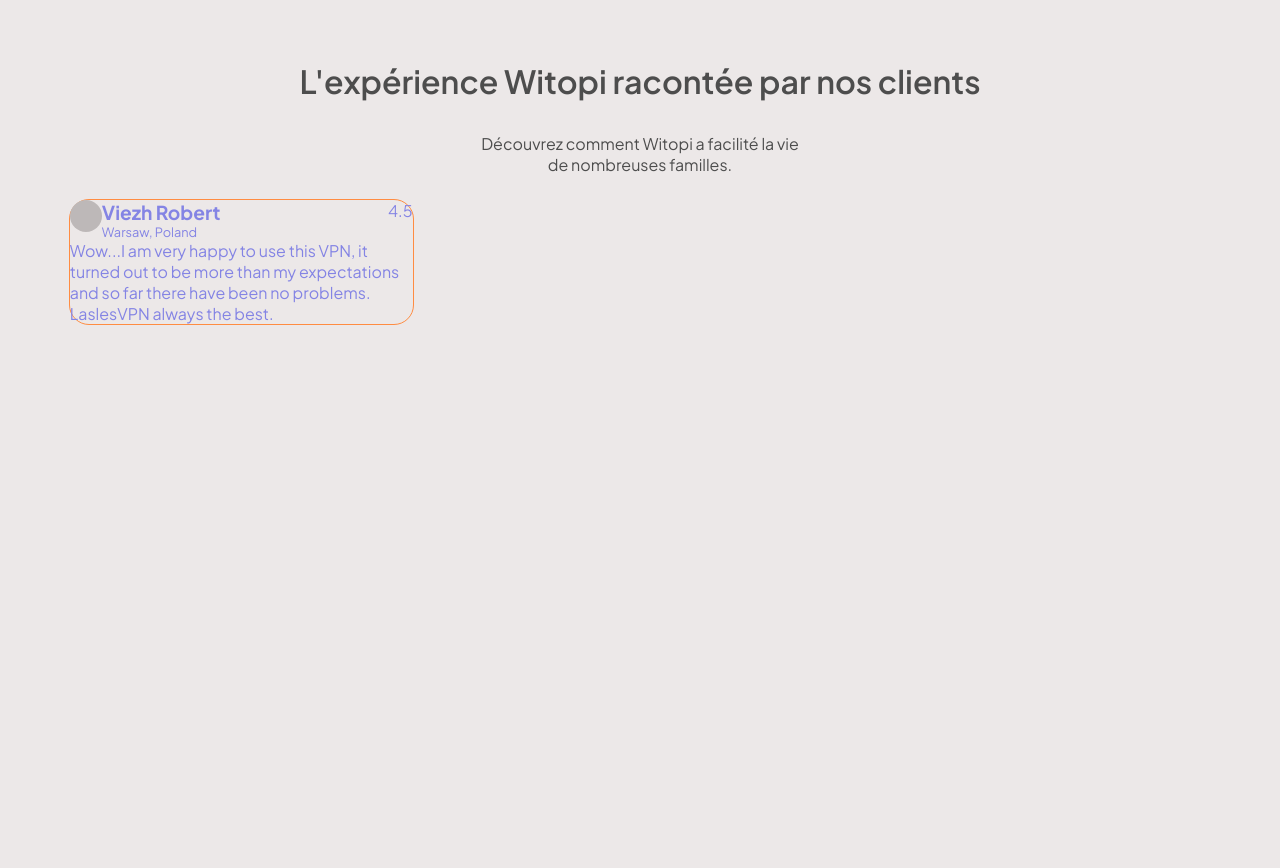
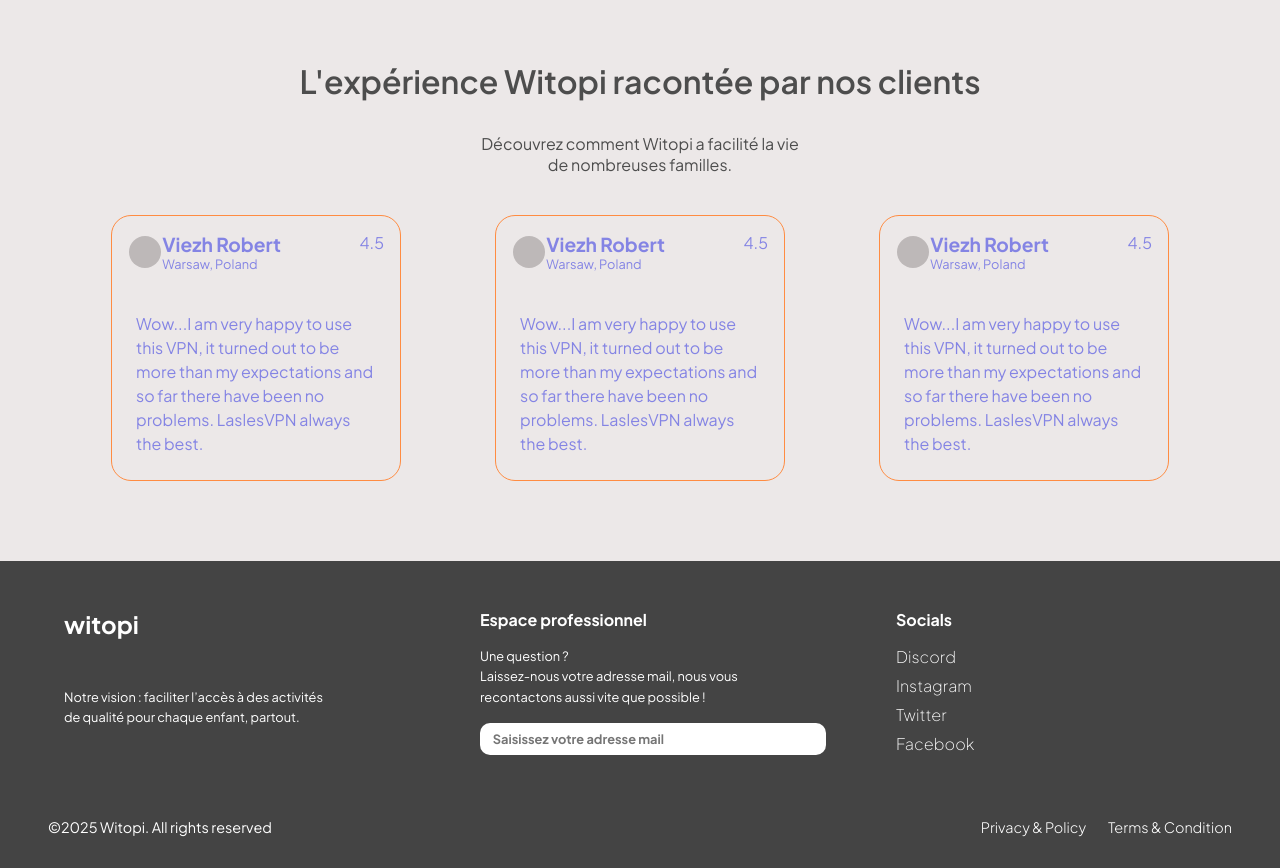
Before and after one commit to StephaneLay/maquette_bc_romain, a plain HTML site: page index.html in a window 1280 px wide. Shown: the part 3455-4323 px from the top of the page. Before the commit the page ends 3780 px from the top, so only its background shows below. Drawn offline with Linux system fonts and the light colour scheme.

Commit message:
homepage v1

```diff
--- a/index.html
+++ b/index.html
@@ -265,8 +265,79 @@
                 <p>Wow...I am very happy to use this VPN, it turned out to be more than my expectations and so far there
                     have been no problems. LaslesVPN always the best. </p>
             </div>
+            <div class="aviscard">
+                <div class="avislabel">
+                    <div>
+                        <div class="circle"></div>
+                        <div class="useravis">
+                            <h3>Viezh Robert</h2>
+                            <hgroup>Warsaw, Poland</hgroup>
+                        </div>
+                    </div>
+                    <p>4.5</p>
+                </div>
+                <p>Wow...I am very happy to use this VPN, it turned out to be more than my expectations and so far there
+                    have been no problems. LaslesVPN always the best. </p>
+            </div>
+            <div class="aviscard">
+                <div class="avislabel">
+                    <div>
+                        <div class="circle"></div>
+                        <div class="useravis">
+                            <h3>Viezh Robert</h2>
+                            <hgroup>Warsaw, Poland</hgroup>
+                        </div>
+                    </div>
+                    <p>4.5</p>
+                </div>
+                <p>Wow...I am very happy to use this VPN, it turned out to be more than my expectations and so far there
+                    have been no problems. LaslesVPN always the best. </p>
+            </div>
         </div>
     </section>
+    <footer class="footer">
+        <div class="footer-container">
+          <div class="footer-column">
+            <h2 class="logo">witopi</h2>
+            <p class="vision">
+              Notre vision : faciliter l’accès à des activités<br>
+              de qualité pour chaque enfant, partout.
+            </p>
+            <div class="social-icons">
+              <i class="fab fa-facebook-f"></i>
+              <i class="fab fa-twitter"></i>
+              <i class="fab fa-instagram"></i>
+            </div>
+          </div>
+
+          <div class="footer-column">
+            <h3>Espace professionnel</h3>
+            <p>Une question ?<br>
+              Laissez-nous votre adresse mail, nous vous<br>
+              recontactons aussi vite que possible !
+            </p>
+            <input type="email" placeholder="Saisissez votre adresse mail">
+          </div>
+
+          <div class="footer-column">
+            <h3>Socials</h3>
+            <ul>
+              <li><a href="#">Discord</a></li>
+              <li><a href="#">Instagram</a></li>
+              <li><a href="#">Twitter</a></li>
+              <li><a href="#">Facebook</a></li>
+            </ul>
+          </div>
+        </div>
+
+        <div class="footer-bottom">
+          <p>©2025 Witopi. All rights reserved</p>
+          <div>
+            <a href="#">Privacy & Policy</a>
+            <a href="#">Terms & Condition</a>
+          </div>
+        </div>
+      </footer>
 </body>
 
 </html>
--- a/style.css
+++ b/style.css
@@ -352,7 +352,7 @@ header li{
     display: flex;
     flex-direction: column;
     align-items: center;
-    margin-top: 4rem;
+    margin: 4rem 0;
 }
 
 #avis h2{
@@ -367,6 +367,13 @@ header li{
     margin-bottom: 1.5rem;
 }
 
+#aviscard-container{
+    display: flex;
+    justify-content: space-around;
+    width: 90%;
+    margin: 1rem;
+}
+
 .circle{
     width: 2rem;
     height: 2rem;
@@ -379,7 +386,7 @@ header li{
     border-radius: 20px;
     display: flex;
     flex-direction: column;
-    width: 30%;
+    width: 25%;
 }
 
 .aviscard *{
@@ -390,10 +397,19 @@ header li{
     display: flex;
     flex-direction: row;
     justify-content: space-between;
+    padding: 1rem;
 }
 
 .avislabel>div{
+    width: 60%;
     display: flex;
+    justify-content: space-around;
+    align-items: center;
+}
+
+.aviscard > p{
+    padding: 1.5rem;
+    line-height: 1.5em;
 }
 
 .useravis{
@@ -410,3 +426,95 @@ header li{
     font-size: .8em;
     font-weight: 400;
 }
+
+.footer {
+    background-color: #444;
+    color: white;
+    padding: 2rem 3rem;
+  }
+
+  .footer *{
+    color: white;
+  }
+
+  .footer-container {
+    display: flex;
+    justify-content: space-between;
+    flex-wrap: wrap;
+    margin-bottom: 1.5rem;
+  }
+
+  .footer-column {
+    min-width: 20rem;
+    margin: 1rem;
+  }
+
+  .logo {
+    font-size: 1.5em;
+    font-weight: bold;
+    margin-bottom: 3rem;
+  }
+
+  .vision {
+    line-height: 1.6;
+    margin-bottom: 1rem;
+  }
+
+  .social-icons {
+    display: flex;
+    gap: .5rem;
+    height : 1rem
+  }
+
+  .footer-column h3 {
+    font-size: 1em;
+    margin-bottom: 1rem;
+  }
+
+  .footer-column p {
+    font-size: .8em;
+    line-height: 1.6;
+    margin-bottom: 1rem;
+    font-weight: 400;
+  }
+
+  .footer-column input[type="email"] {
+    width: 100%;
+    padding: .5rem .8rem;
+    border-radius: 10px;
+    border: none;
+    font-size: .8em;
+  }
+
+  .footer-column ul {
+    list-style: none;
+    padding: 0;
+  }
+
+  .footer-column ul li {
+    margin: .5rem 0;
+
+  }
+
+  .footer-column ul li a {
+    text-decoration: none;
+    color: white;
+    font-weight: 200;
+
+  }
+
+  .footer-bottom {
+    padding-top: 1rem;
+    display: flex;
+    justify-content: space-between;
+    flex-wrap: wrap;
+    font-size: .9em;
+
+  }
+
+  .footer-bottom a {
+    margin-left: 1.2rem;
+    color: white;
+    text-decoration: none;
+    font-weight: 300;
+  }
```
